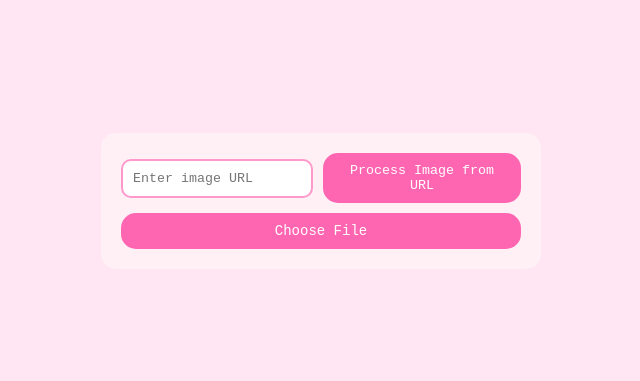
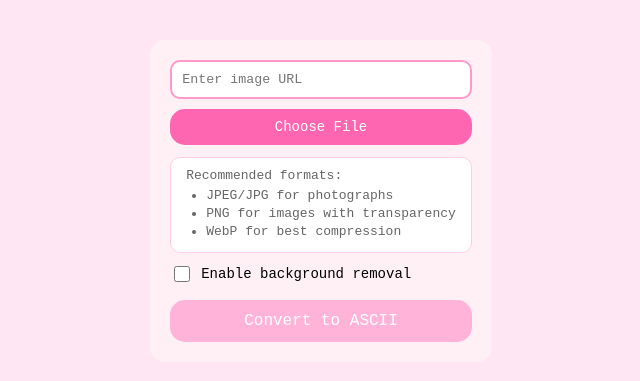
Before and after one commit to cranberrymuffin/ascii-art, a React (Vite) app: page / in a window 1280 px wide. Shown: the part 199-580 px from the top of the page, without its empty margins (319-959 px from the left). Built offline with nearby package versions, Linux system fonts and the light colour scheme.

Commit message:
make background removal optional

```diff
--- a/src/App.tsx
+++ b/src/App.tsx
@@ -9,6 +9,9 @@ const App = () => {
   const [asciiArt, setAsciiArt] = useState<string | null>(null);
   const [isLoading, setIsLoading] = useState<boolean>(false);
   const [imageUrlInput, setImageUrlInput] = useState<string>('');
+  const [selectedFile, setSelectedFile] = useState<File | null>(null);
+  const [enableBackgroundRemoval, setEnableBackgroundRemoval] =
+    useState<boolean>(false);
 
   const asciiChars: string[] = [
     '@',
@@ -25,24 +28,37 @@ const App = () => {
 
   const handleFileChange = (event: React.ChangeEvent<HTMLInputElement>) => {
     const file = event.target.files ? event.target.files[0] : null;
-    if (file) {
-      processImage(file, setAsciiArt, setIsLoading, asciiChars);
-    }
+    setSelectedFile(file);
   };
 
   const handleUrlChange = (event: React.ChangeEvent<HTMLInputElement>) => {
     setImageUrlInput(event.target.value);
   };
 
-  const handleUrlSubmit = () => {
-    if (imageUrlInput) {
-      processImage(imageUrlInput, setAsciiArt, setIsLoading, asciiChars);
+  const handleSubmit = () => {
+    if (selectedFile) {
+      processImage(
+        selectedFile,
+        setAsciiArt,
+        setIsLoading,
+        asciiChars,
+        !enableBackgroundRemoval,
+      );
+    } else if (imageUrlInput) {
+      processImage(
+        imageUrlInput,
+        setAsciiArt,
+        setIsLoading,
+        asciiChars,
+        !enableBackgroundRemoval,
+      );
     }
   };
 
   const handleBackToInput = () => {
     setAsciiArt(null);
     setImageUrlInput('');
+    setSelectedFile(null);
   };
 
   return (
@@ -55,8 +71,13 @@ const App = () => {
         <ImageInput
           imageUrlInput={imageUrlInput}
           onUrlChange={handleUrlChange}
-          onUrlSubmit={handleUrlSubmit}
           onFileChange={handleFileChange}
+          enableBackgroundRemoval={enableBackgroundRemoval}
+          onEnableBackgroundRemovalChange={e =>
+            setEnableBackgroundRemoval(e.target.checked)
+          }
+          selectedFile={selectedFile}
+          onSubmit={handleSubmit}
         />
       )}
     </div>
--- a/src/components/ImageInput.tsx
+++ b/src/components/ImageInput.tsx
@@ -3,15 +3,23 @@ import React, { ChangeEvent } from 'react';
 interface ImageInputProps {
   imageUrlInput: string;
   onUrlChange: (event: ChangeEvent<HTMLInputElement>) => void;
-  onUrlSubmit: () => void;
   onFileChange: (event: ChangeEvent<HTMLInputElement>) => void;
+  enableBackgroundRemoval: boolean;
+  onEnableBackgroundRemovalChange: (
+    event: ChangeEvent<HTMLInputElement>,
+  ) => void;
+  selectedFile: File | null;
+  onSubmit: () => void;
 }
 
 const ImageInput: React.FC<ImageInputProps> = ({
   imageUrlInput,
   onUrlChange,
-  onUrlSubmit,
   onFileChange,
+  enableBackgroundRemoval,
+  onEnableBackgroundRemovalChange,
+  selectedFile,
+  onSubmit,
 }) => {
   return (
     <div className="input-container">
@@ -23,22 +31,44 @@ const ImageInput: React.FC<ImageInputProps> = ({
           placeholder="Enter image URL"
           className="input-field"
         />
-        <button className="process-btn" onClick={onUrlSubmit}>
-          Process Image from URL
-        </button>
       </div>
       <div>
         <input
           type="file"
           id="file-input"
           onChange={onFileChange}
-          accept="image/*"
+          accept="image/jpeg,image/jpg,image/png,image/webp"
           className="file-input"
         />
         <label htmlFor="file-input" className="file-input-label">
-          Choose File
+          {selectedFile ? selectedFile.name : 'Choose File'}
+        </label>
+        <div className="format-info">
+          Recommended formats:
+          <ul>
+            <li>JPEG/JPG for photographs</li>
+            <li>PNG for images with transparency</li>
+            <li>WebP for best compression</li>
+          </ul>
+        </div>
+      </div>
+      <div className="checkbox-container">
+        <label>
+          <input
+            type="checkbox"
+            checked={enableBackgroundRemoval}
+            onChange={onEnableBackgroundRemovalChange}
+          />
+          Enable background removal
         </label>
       </div>
+      <button
+        className="submit-btn"
+        onClick={onSubmit}
+        disabled={!selectedFile && !imageUrlInput}
+      >
+        Convert to ASCII
+      </button>
     </div>
   );
 };
--- a/src/style.css
+++ b/src/style.css
@@ -95,6 +95,30 @@ body {
   background-color: #ff4da6;
 }
 
+/* Submit button */
+.submit-btn {
+  font-family: 'Courier New', monospace;
+  width: 100%;
+  margin-top: 15px;
+  padding: 12px 20px;
+  background-color: #ff66b2;
+  color: white;
+  border: none;
+  border-radius: 15px;
+  cursor: pointer;
+  transition: background-color 0.3s ease;
+  font-size: 16px;
+}
+
+.submit-btn:hover:not(:disabled) {
+  background-color: #ff4da6;
+}
+
+.submit-btn:disabled {
+  background-color: #ffb3d9;
+  cursor: not-allowed;
+}
+
 /* Hide actual file input */
 .file-input {
   display: none;
@@ -120,6 +144,47 @@ body {
   background-color: #ff4da6;
 }
 
+/* Format information */
+.format-info {
+  margin-top: 12px;
+  font-size: 13px;
+  color: #666;
+  text-align: left;
+  background-color: #fff;
+  padding: 10px 15px;
+  border-radius: 10px;
+  border: 1px solid #ffcce6;
+}
+
+.format-info ul {
+  margin: 5px 0 0 0;
+  padding-left: 20px;
+}
+
+.format-info li {
+  margin: 3px 0;
+}
+
+/* Checkbox container */
+.checkbox-container {
+  margin-top: 10px;
+  text-align: left;
+  font-size: 14px;
+}
+
+.checkbox-container label {
+  display: flex;
+  align-items: center;
+  gap: 8px;
+  cursor: pointer;
+}
+
+.checkbox-container input[type='checkbox'] {
+  width: 16px;
+  height: 16px;
+  cursor: pointer;
+}
+
 pre {
   font-family: 'Courier New', monospace;
   line-height: 5px;
--- a/src/utils/imageProcessing.ts
+++ b/src/utils/imageProcessing.ts
@@ -112,18 +112,28 @@ export const processImage = async (
   setAsciiArt: React.Dispatch<React.SetStateAction<string | null>>,
   setIsLoading: React.Dispatch<React.SetStateAction<boolean>>,
   asciiChars: string[],
+  skipBackgroundRemoval: boolean = false,
 ): Promise<void> => {
   setIsLoading(true);
 
   try {
+    let imageBlob: Blob;
+    if (skipBackgroundRemoval) {
+      imageBlob =
+        imageSource instanceof Blob
+          ? imageSource
+          : await (await fetch(imageSource)).blob();
+    } else {
       const removedBlob = await removeBackground(
         imageSource instanceof Blob
           ? imageSource
           : await (await fetch(imageSource)).blob(),
       );
       if (!removedBlob) return setIsLoading(false);
+      imageBlob = removedBlob;
+    }
 
-    const url = URL.createObjectURL(removedBlob);
+    const url = URL.createObjectURL(imageBlob);
 
     const image = new Image();
     image.onload = () => {
```
Lines whose indentation alone changed are shown as unchanged.
